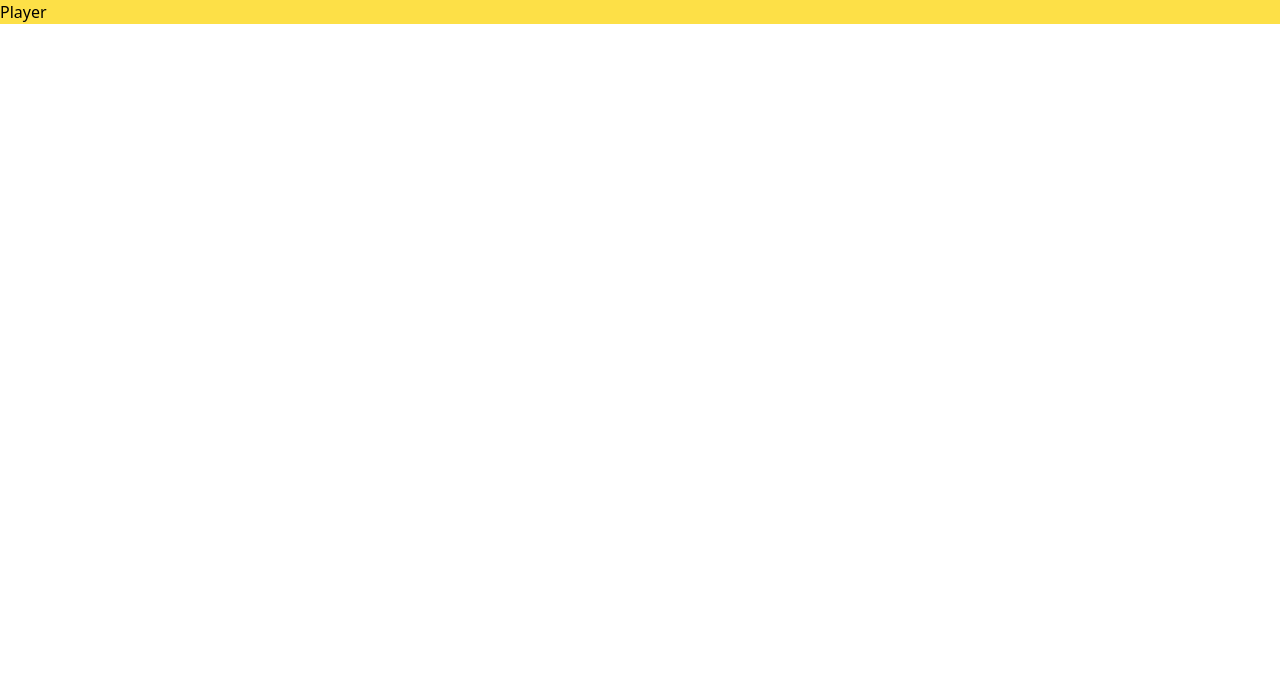
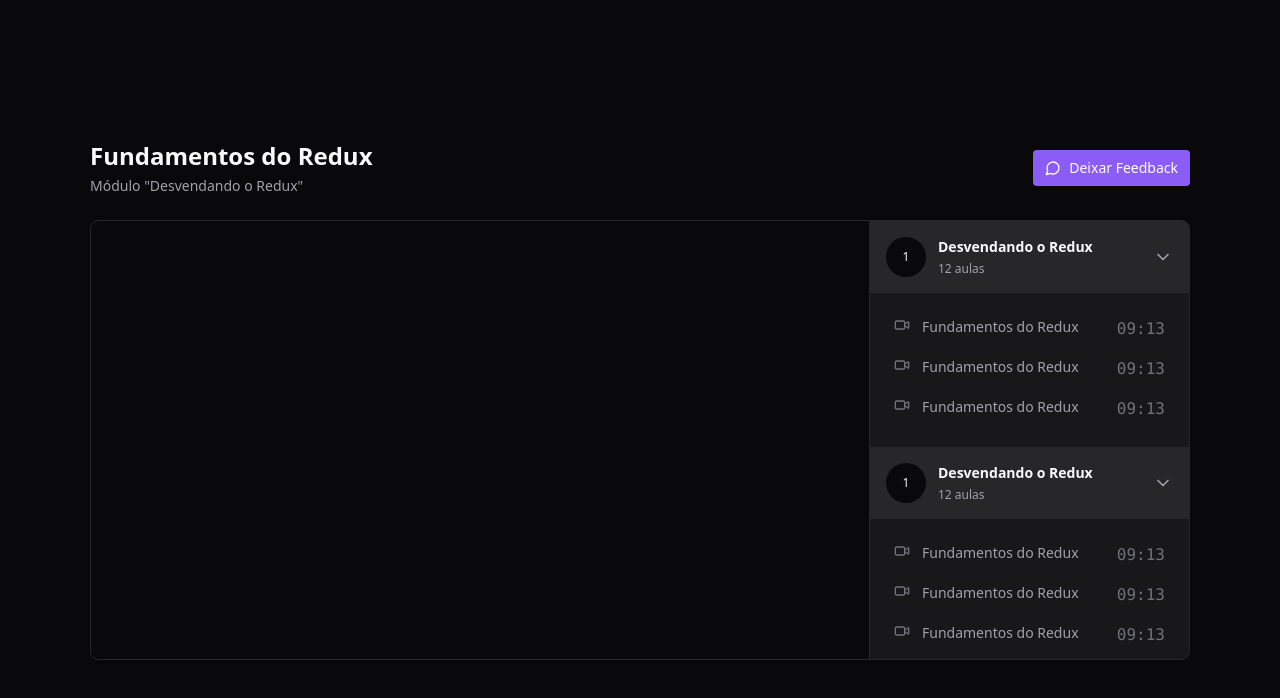
Before and after one commit to Israelkilday/DEVTUBE-PLAYLISTS, a React (Vite) app: page / in a window 1280 px wide. Shown: the top 698 px of the page. Built offline with nearby package versions, Linux system fonts and the light colour scheme.

Commit message:
feat: add player.tsx, header.tsx, video.tsx and react-player

```diff
--- a/package.json
+++ b/package.json
@@ -11,8 +11,10 @@
   },
   "dependencies": {
     "@reduxjs/toolkit": "^2.2.6",
+    "lucide-react": "^0.400.0",
     "react": "^18.3.1",
     "react-dom": "^18.3.1",
+    "react-player": "^2.16.0",
     "react-redux": "^9.1.2"
   },
   "devDependencies": {
@@ -26,6 +28,7 @@
     "eslint-plugin-react-hooks": "^4.6.2",
     "eslint-plugin-react-refresh": "^0.4.7",
     "postcss": "^8.4.39",
+    "tailwind-scrollbar": "^3.1.0",
     "tailwindcss": "^3.4.4",
     "typescript": "^5.2.2",
     "vite": "^5.3.1"
--- /dev/null
+++ b/src/components/Header.tsx
@@ -0,0 +1,15 @@
+const Header = () => {
+  return (
+    <div>
+      <div className="flex flex-col gap-1">
+        <h1 className="text-2xl font-bold">Fundamentos do Redux</h1>
+
+        <span className="text-sm text-zinc-400">
+          Módulo "Desvendando o Redux"
+        </span>
+      </div>
+    </div>
+  );
+};
+
+export default Header;
--- /dev/null
+++ b/src/components/Video.tsx
@@ -0,0 +1,16 @@
+import ReactPlayer from "react-player";
+
+const Video = () => {
+  return (
+    <div className="aspect-video w-full bg-zinc-950">
+      <ReactPlayer
+        width="100%"
+        height="100%"
+        controls
+        url="https://www.youtube.com/watch?v=pVichgT6pyo"
+      />
+    </div>
+  );
+};
+
+export default Video;
--- a/src/pages/Player.tsx
+++ b/src/pages/Player.tsx
@@ -1,3 +1,160 @@
-export const Player = () => {
-  return <div className="bg-yellow-300">Player</div>;
-};
+import { ChevronDown, MessageCircle, Video } from "lucide-react";
+import ReactPlayer from "react-player";
+import Header from "../components/Header";
+
+export function Player() {
+  return (
+    <div className="flex h-screen items-center justify-center bg-zinc-950 text-zinc-50">
+      <div className="flex w-[1100px] flex-col gap-6">
+        <div className="flex items-center justify-between">
+          <Header />
+
+          <button className="flex items-center gap-2 rounded bg-violet-500 px-3 py-2 text-sm font-medium text-white duration-200 hover:bg-violet-600">
+            <MessageCircle className="h-4 w-4" />
+            Deixar Feedback
+          </button>
+        </div>
+
+        <main className="relative flex overflow-hidden rounded-lg border border-zinc-800 bg-zinc-900 pr-80 shadow">
+          <div className="flex-1">
+            <div className="aspect-video w-full bg-zinc-950">
+              <ReactPlayer
+                width="100%"
+                height="100%"
+                controls
+                url="https://www.youtube.com/watch?v=pVichgT6pyo"
+              />
+            </div>
+          </div>
+
+          <aside className="scrollbar-thin scrollbar-track-zinc-950 scrollbar-thumb-zinc-800 absolute bottom-0 right-0 top-0 w-80 divide-y-2 divide-zinc-900 overflow-y-scroll border-l border-zinc-800 bg-zinc-900">
+            <div>
+              <button className="flex w-full items-center gap-3 bg-zinc-800 p-4">
+                <div className="flex h-10 w-10 items-center justify-center rounded-full bg-zinc-950 text-xs">
+                  1
+                </div>
+
+                <div className="flex flex-col gap-1 text-left">
+                  <strong className="text-sm">Desvendando o Redux</strong>
+                  <span className="text-xs text-zinc-400">12 aulas</span>
+                </div>
+
+                <ChevronDown className="ml-auto h-5 w-5 text-zinc-400" />
+              </button>
+
+              <nav className="relative flex flex-col gap-4 p-6">
+                <button className="items flex gap-3 text-sm text-zinc-400">
+                  <Video className="h-4 w-4 text-zinc-500" />
+                  <span>Fundamentos do Redux</span>
+                  <span className="ml-auto font-mono text-base text-zinc-500">
+                    09:13
+                  </span>
+                </button>
+
+                <button className="items flex gap-3 text-sm text-zinc-400">
+                  <Video className="h-4 w-4 text-zinc-500" />
+                  <span>Fundamentos do Redux</span>
+                  <span className="ml-auto font-mono text-base text-zinc-500">
+                    09:13
+                  </span>
+                </button>
+
+                <button className="items flex gap-3 text-sm text-zinc-400">
+                  <Video className="h-4 w-4 text-zinc-500" />
+                  <span>Fundamentos do Redux</span>
+                  <span className="ml-auto font-mono text-base text-zinc-500">
+                    09:13
+                  </span>
+                </button>
+              </nav>
+            </div>
+
+            <div>
+              <button className="flex w-full items-center gap-3 bg-zinc-800 p-4">
+                <div className="flex h-10 w-10 items-center justify-center rounded-full bg-zinc-950 text-xs">
+                  1
+                </div>
+
+                <div className="flex flex-col gap-1 text-left">
+                  <strong className="text-sm">Desvendando o Redux</strong>
+                  <span className="text-xs text-zinc-400">12 aulas</span>
+                </div>
+
+                <ChevronDown className="ml-auto h-5 w-5 text-zinc-400" />
+              </button>
+
+              <nav className="relative flex flex-col gap-4 p-6">
+                <button className="items flex gap-3 text-sm text-zinc-400">
+                  <Video className="h-4 w-4 text-zinc-500" />
+                  <span>Fundamentos do Redux</span>
+                  <span className="ml-auto font-mono text-base text-zinc-500">
+                    09:13
+                  </span>
+                </button>
+
+                <button className="items flex gap-3 text-sm text-zinc-400">
+                  <Video className="h-4 w-4 text-zinc-500" />
+                  <span>Fundamentos do Redux</span>
+                  <span className="ml-auto font-mono text-base text-zinc-500">
+                    09:13
+                  </span>
+                </button>
+
+                <button className="items flex gap-3 text-sm text-zinc-400">
+                  <Video className="h-4 w-4 text-zinc-500" />
+                  <span>Fundamentos do Redux</span>
+                  <span className="ml-auto font-mono text-base text-zinc-500">
+                    09:13
+                  </span>
+                </button>
+              </nav>
+            </div>
+
+            <div>
+              <button className="flex w-full items-center gap-3 bg-zinc-800 p-4">
+                <div className="flex h-10 w-10 items-center justify-center rounded-full bg-zinc-950 text-xs">
+                  1
+                </div>
+
+                <div className="flex flex-col gap-1 text-left">
+                  <strong className="text-sm">Desvendando o Redux</strong>
+                  <span className="text-xs text-zinc-400">12 aulas</span>
+                </div>
+
+                <ChevronDown className="ml-auto h-5 w-5 text-zinc-400" />
+              </button>
+
+              <nav className="relative flex flex-col gap-4 p-6">
+                <button className="items flex gap-3 text-sm text-zinc-400">
+                  <Video className="h-4 w-4 text-zinc-500" />
+                  <span>Fundamentos do Redux</span>
+                  <span className="ml-auto font-mono text-base text-zinc-500">
+                    09:13
+                  </span>
+                </button>
+
+                <button className="items flex gap-3 text-sm text-zinc-400">
+                  <Video className="h-4 w-4 text-zinc-500" />
+                  <span>Fundamentos do Redux</span>
+                  <span className="ml-auto font-mono text-base text-zinc-500">
+                    09:13
+                  </span>
+                </button>
+
+                <button className="items flex gap-3 text-sm text-zinc-400">
+                  <Video className="h-4 w-4 text-zinc-500" />
+                  <span>Fundamentos do Redux</span>
+                  <span className="ml-auto font-mono text-base text-zinc-500">
+                    09:13
+                  </span>
+                </button>
+              </nav>
+            </div>
+          </aside>
+        </main>
+      </div>
+    </div>
+  );
+}
+
+export default Player;
--- a/tailwind.config.js
+++ b/tailwind.config.js
@@ -1,8 +1,11 @@
 /** @type {import('tailwindcss').Config} */
+
+import tailwindScrollbar from "tailwind-scrollbar";
+
 export default {
   content: ["./src/**/*.tsx"],
   theme: {
     extend: {},
   },
-  plugins: [],
+  plugins: [tailwindScrollbar],
 };
```
Also changed, not shown: 1 other file (tests, documents, lock files or other folders).
